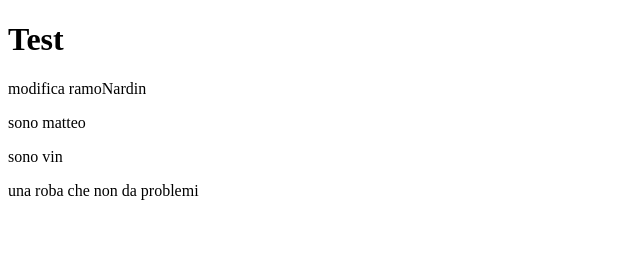
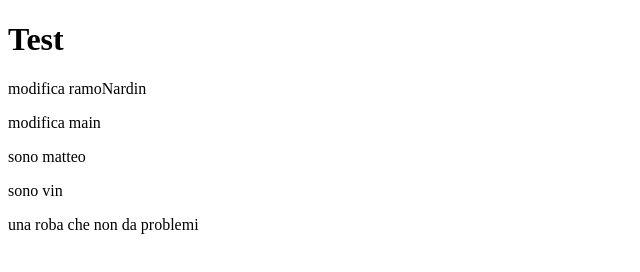
Before and after one commit to Matteo-Nardin/gitbranch, a plain HTML site: page index.html in a window 1280 px wide. Shown: the whole page, without its empty margins (0-640 px from the left). Drawn offline with Linux system fonts and the light colour scheme.

Commit message:
modifica main

```diff
--- a/index.html
+++ b/index.html
@@ -9,6 +9,7 @@
     <header>
         <h1>Test</h1>
         <p>modifica ramoNardin</p>
+        <p>modifica main</p>
     </header>
 
     <div>
```
